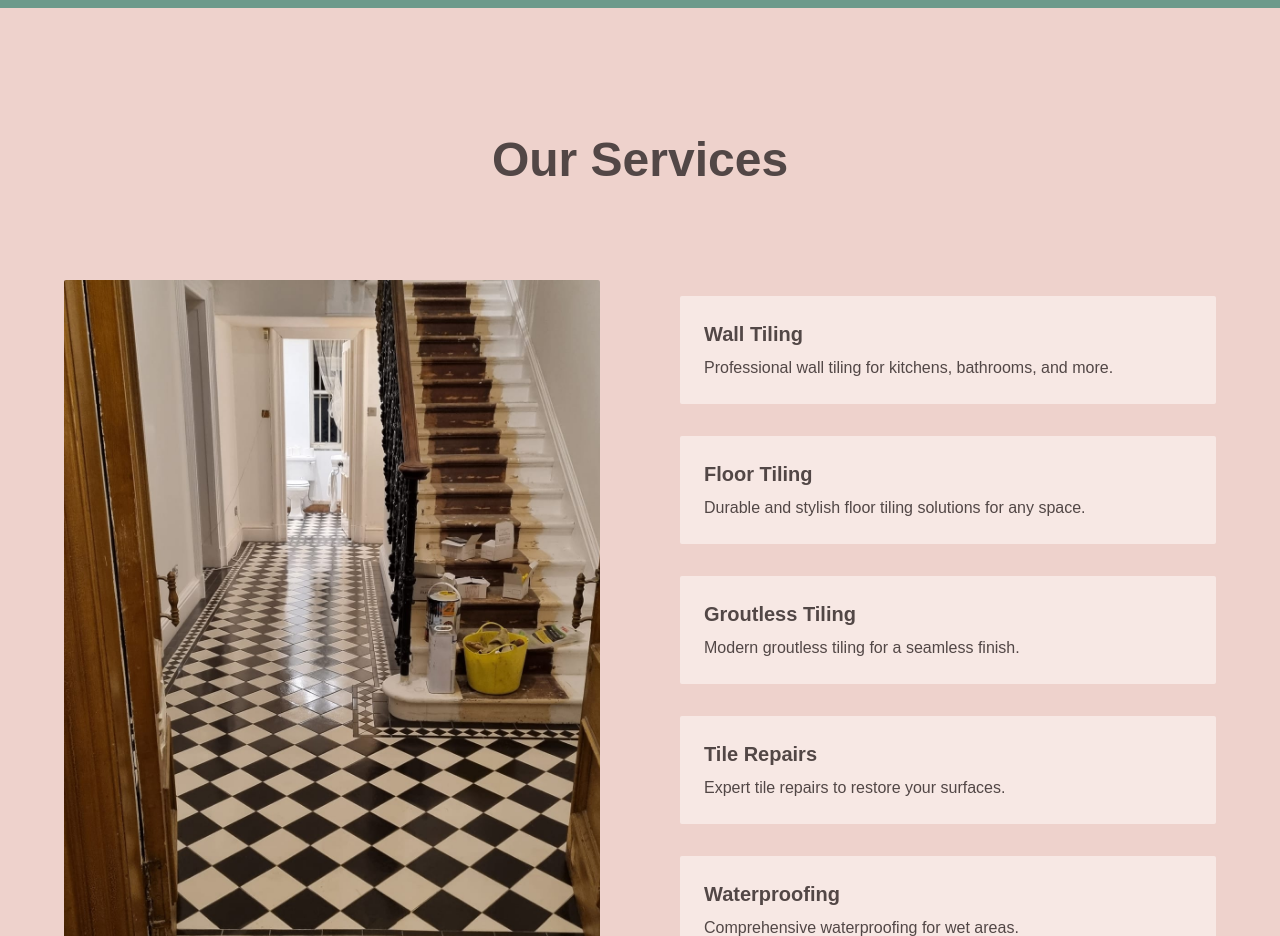
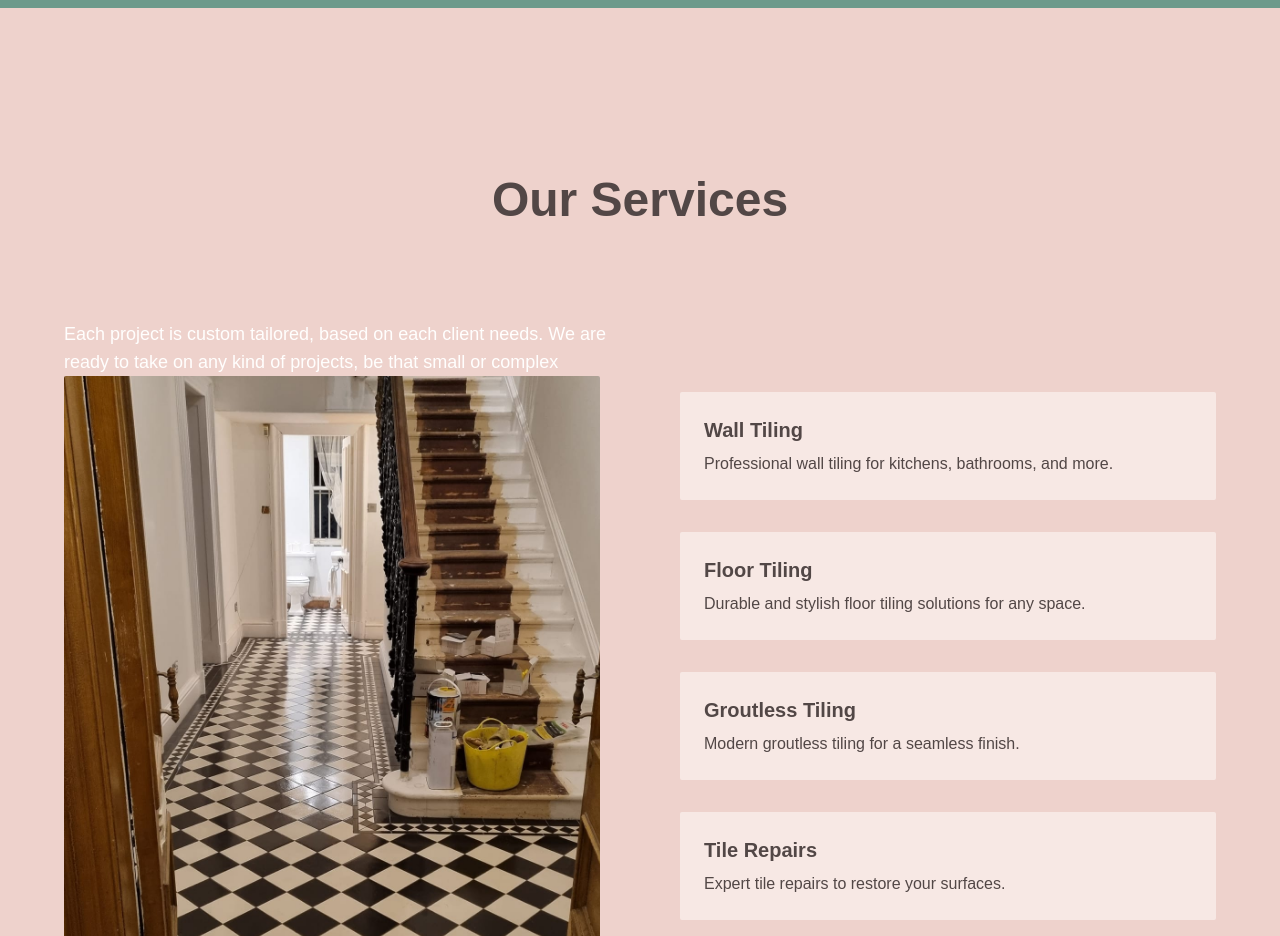
Before and after one commit to lpscrim/no-grout, a Next.js app: page / in a window 1280 px wide. Shown: the part 3600-4536 px from the top of the page. Built offline with nearby package versions, Linux system fonts and the light colour scheme.

Commit message:
Update Services component; add introductory paragraph for enhanced service description

```diff
--- a/components/Home/Services.tsx
+++ b/components/Home/Services.tsx
@@ -41,7 +41,12 @@ export default function Services() {
     return (
         <section id="services" className=" bg-accent section-light">
             <div className="px-6 sm:px-8 lg:px-16 max-w-screen-2xl mx-auto py-24 lg:py-32">
-                <h2 className="text-4xl lg:text-5xl font-bold mb-24 text-center">Our Services</h2>
+
+                <h2 className="text-4xl lg:text-5xl font-bold mb-24 mt-10 text-center">Our Services</h2>
+                 <p className="text-lg max-w-xl text-background font-light text-left ">
+            Each project is custom tailored, based on each client needs. We are
+            ready to take on any kind of projects, be that small or complex
+          </p>
                 <div className="grid md:grid-cols-2 gap-20 items-center">
                     <div className="flex justify-center items-center h-[350px] sm:h-[700px]">
                         <Image
```
